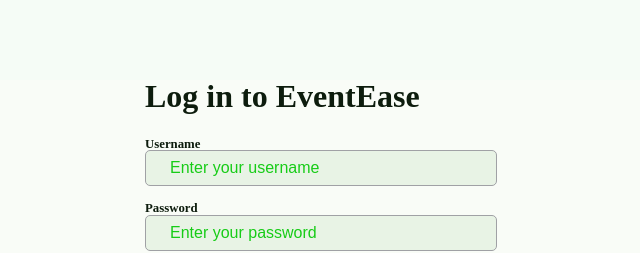
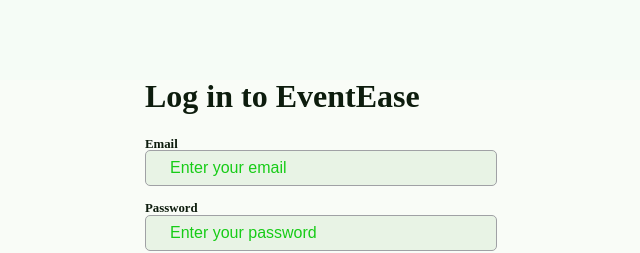
Before and after one commit to ibrahim-b-dev/EventEase, a React (Vite) app in the folder frontend/: page /app/login in a window 1280 px wide. Shown: the top 253 px of the page, without its empty margins (303-943 px from the left). Built offline with nearby package versions, Linux system fonts and the light colour scheme.

Commit message:
fix: change username field to email to align with updated authentication requirements

```diff
--- a/frontend/src/pages/Login/Login.jsx
+++ b/frontend/src/pages/Login/Login.jsx
@@ -1,4 +1,7 @@
 import { useState } from "react"
+import { useDispatch } from "react-redux"
+import { login } from "../../reducers/authReducer"
+import { useField } from "../../hooks"
 import {
   Container,
   Title,
@@ -11,13 +14,13 @@
   InfoContainer,
   Link,
 } from "./Login.styled"
-import { useField } from "../../hooks"
 
 const Login = () => {
-  const username = useField("text")
+  const dispatch = useDispatch()
+
+  const email = useField("email")
   const password = useField("password")
   const [keepSignedIn, setKeepSignedIn] = useState(false)
-
 
   const handleCheckboxChange = (event) => {
     setKeepSignedIn(event.target.checked)
@@ -25,7 +28,12 @@
 
   const handleLogin = (event) => {
     event.preventDefault()
-    console.log("Login")
+    const credentials = {
+      email: email.value,
+      password: password.value
+    }
+
+    dispatch(login(credentials))
   }
 
   return (
@@ -33,13 +41,15 @@
       <Title>Log in to EventEase</Title>
       <form onSubmit={handleLogin}>
         <InputContainer>
-          <Label>Username</Label>
+          <Label>Email</Label>
           <StyledInput
-            placeholder="Enter your username"
+            placeholder="Enter your email"
             placeholdercolor="#17cc17"
             color="#000"
             bgcolor="#E8F3E5"
-            {...username}
+            minLength="6"
+            maxLength="25"
+            {...email}
           />
         </InputContainer>
 
@@ -50,6 +60,7 @@
             placeholdercolor="#17cc17"
             bgcolor="#E8F3E5"
             {...password}
+            minLength="6"
           />
         </InputContainer>
 
```
